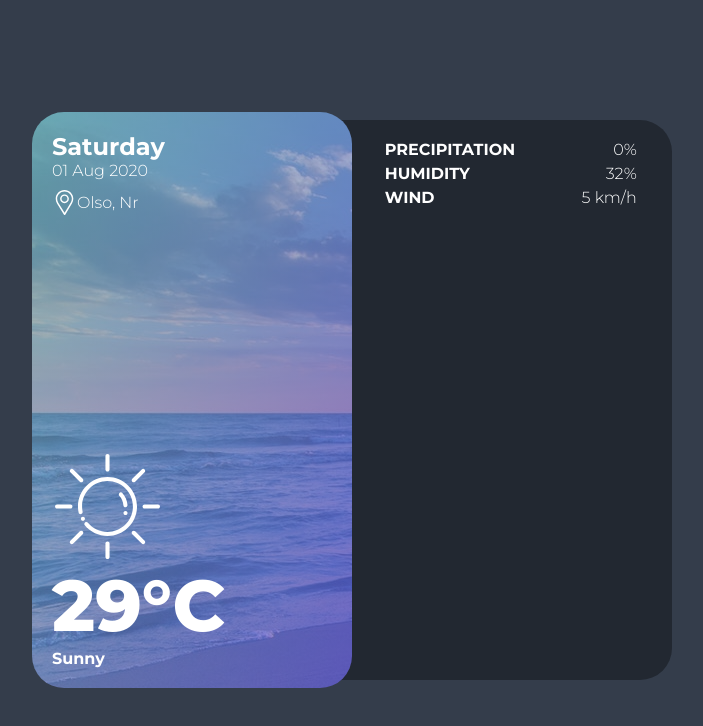
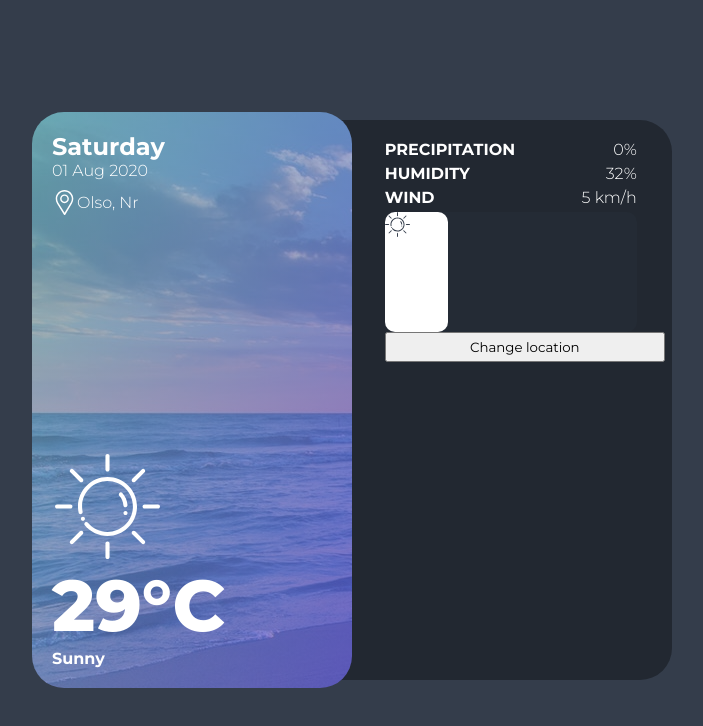
Before and after one commit to Paaka/WeatherApp, a React (Create React App) app in the folder sapphire-sky/: page / in a window 1280 px wide. Shown: the top 726 px of the page, without its empty margins (288-991 px from the left). Built offline with nearby package versions, Linux system fonts and the light colour scheme.

Commit message:
Added addtional information

```diff
--- a/sapphire-sky/src/components/AdditionalInfo.js
+++ b/sapphire-sky/src/components/AdditionalInfo.js
@@ -2,6 +2,8 @@ import React from 'react';
 import styled from 'styled-components';
 
 import WeatherInfo from './WeatherInfo';
+import Forecast from './Forecast';
+import Button from './Button';
 
 const Wrapper = styled.div`
     display:flex;
@@ -12,7 +14,7 @@ const Wrapper = styled.div`
     padding:20px;
 `
 
-const AdditionalInfo = () => {
+const AdditionalInfo = ({onClickFn}) => {
     return(
         <Wrapper>
             <div>
@@ -20,6 +22,8 @@ const AdditionalInfo = () => {
                 <WeatherInfo heading="humidity" info="32%"/>
                 <WeatherInfo heading="wind" info="5 km/h"/>
             </div>
+            <Forecast/>
+            <Button onClickFn={onClickFn}>Change location</Button>
         </Wrapper>
           );
 }
--- /dev/null
+++ b/sapphire-sky/src/components/Button.js
@@ -0,0 +1,17 @@
+import React from 'react';
+import styled from 'styled-components';
+
+const StyledButton = styled.button`
+    padding:5px 10px;
+    font-family:'Montserrat','sans-serif';
+`
+
+const Button = ({onClickFn, children}) => {
+    const onClickHandler = (e) => {
+        onClickFn();
+    }
+
+    return <StyledButton onClick={onClickHandler}>{children}</StyledButton>
+}
+
+export default Button;
--- a/sapphire-sky/src/components/Forecast.js
+++ b/sapphire-sky/src/components/Forecast.js
@@ -1,18 +1,42 @@
 import React from 'react';
 import styled from 'styled-components';
+import Colors from '../constants/Colors';
+
+import DivImage from './DivImage';
+
+import Sun from '../assets/svgs/dark/sun.svg'
 
 
 const Wrapper = styled.div`
     display:flex;
     width:90%;
-    height:40vh;
-    background-color:red;
+    height:15vh;
+    background-color:${Colors.forecastGrey};
+    border-radius:10px;
+`
+
+const ForecastItem = styled.div`
+    width:25%;
+    height:100%;
+    background-color:${({color})=> color};
+    border-radius:10px;
+    transition:0.25s ease-in all;
+
+    :hover{
+        background-color:white;
+        transform:scale(1.1);
+    }
 `
 
 const Forecast = () => {
     return(
         <Wrapper>
-            ITEM
+            <ForecastItem color="white">
+                <DivImage img={Sun}/>
+            </ForecastItem>
+            <ForecastItem></ForecastItem>
+            <ForecastItem></ForecastItem>
+            <ForecastItem></ForecastItem>
         </Wrapper>
     );
 }
--- a/sapphire-sky/src/components/WeatherWidget.js
+++ b/sapphire-sky/src/components/WeatherWidget.js
@@ -30,14 +30,8 @@ const GetNameOfDay = (day) => {
 
 const WeatherWidget = () => {
     const Today =  GetNameOfDay(new Date().getDay());
-
     const todaysDateArray = new Date().toDateString().split(' ');
-
     const todaysDate = `${todaysDateArray[2]} ${todaysDateArray[1]} ${todaysDateArray[3]}`
-
-
-
-
 
     return(
         <MainContainer>
--- a/sapphire-sky/src/constants/Colors.js
+++ b/sapphire-sky/src/constants/Colors.js
@@ -2,6 +2,7 @@ const Colors = {
     sapphire:"#0f52ba",
     greenLeaf:"#008d95",
     grey:'#343D4B',
+    forecastGrey:'rgb(36,43,53)',
     widgetGrey:'#222831'
 }
 
```
Also changed, not shown: sapphire-sky/src/assets/svgs/dark/sun.svg (added).
